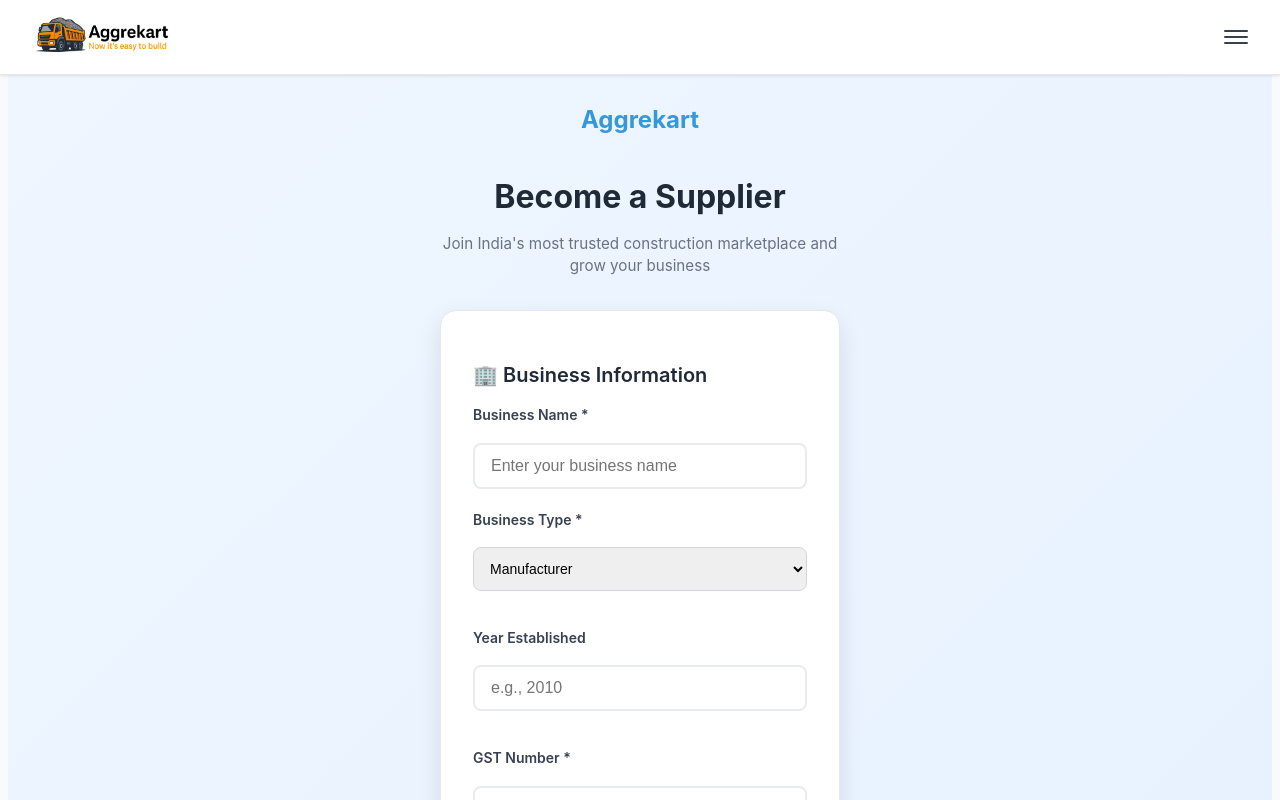
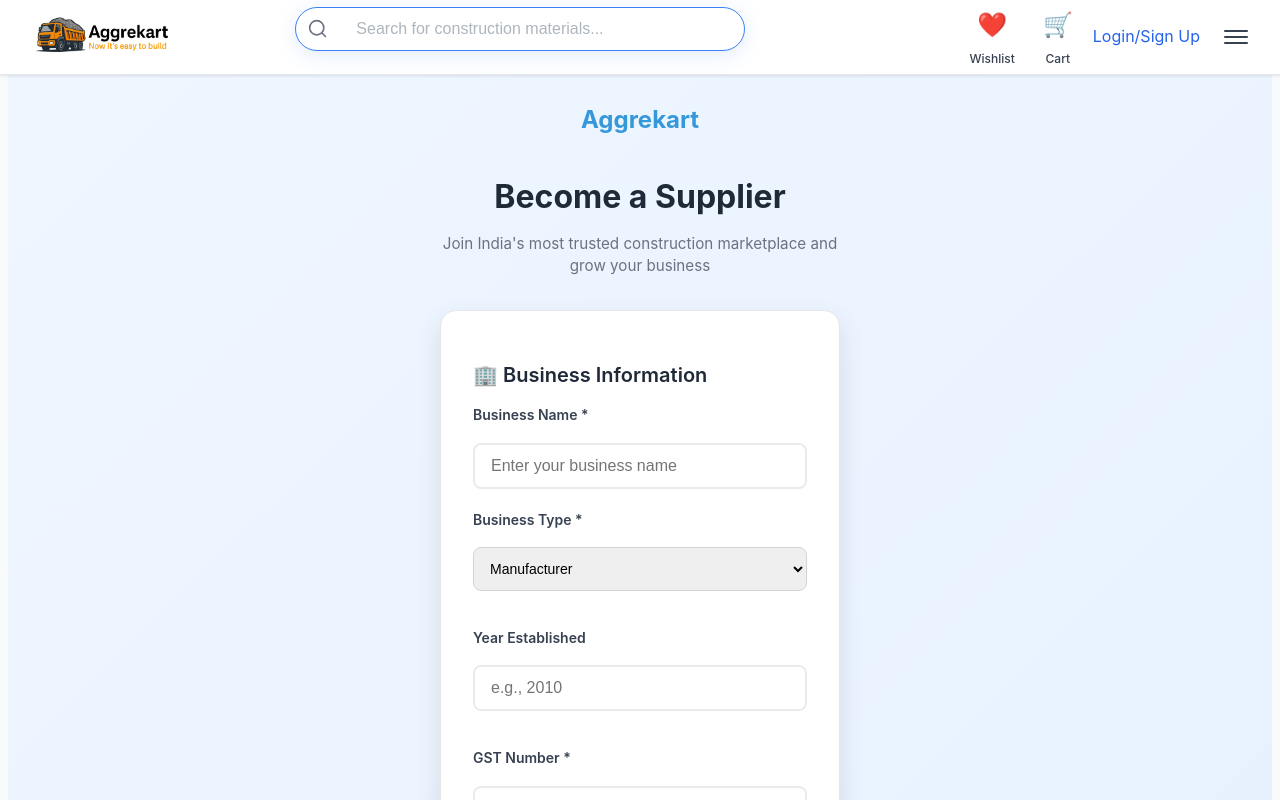
Before and after one commit to devil200120/Aggrekart.com, a React (Vite) app: page /auth/supplier-register in a window 1280 px wide. Shown: the top 800 px of the page. Built offline with nearby package versions, Linux system fonts and the light colour scheme.

Commit message:
Update Navbar.jsx

```diff
--- a/src/components/layout/Navbar.jsx
+++ b/src/components/layout/Navbar.jsx
@@ -2,7 +2,10 @@
 import { Link, useNavigate, useLocation } from 'react-router-dom'
 import { useAuth } from '../../context/AuthContext'
 import CartIcon from '../cart/CartIcon'
+import WishlistIcon from '../cart/WishlistIcon'
 import './Navbar.css'
+import SearchBar from '../common/SearchBar'
+
 // Import the logo image
 import logoImage from '../../image.png'
 
@@ -101,47 +104,68 @@
     <nav className={`navbar ${isScrolled ? 'navbar-scrolled' : ''}`}>
       <div className="container">
         <div className="navbar-content">
-          {/* Logo - Updated with image */}
+          {/* Logo */}
           <Link to="/" className="navbar-logo" onClick={closeMenu}>
             <img
               src={logoImage}
               alt="Aggrekart Logo"
               className="logo-image"
             />
+          </Link>
+           <div className="navbar-search desktop-search">
+    <SearchBar />
+  </div>
 
-          </Link>
+          {/* Desktop Navigation Links */}
+          <div className="navbar-nav desktop-nav">
 
-          {/* Desktop Navigation - REMOVED Home and Products */}
-          <div className="navbar-nav">
-            {/* Only show customer orders link in desktop nav if needed */}
-
+            {user?.role === 'customer' && (
+              <Link to="/orders" className={`nav-link ${isActivePage('/orders') ? 'active' : ''}`}>
+                My Orders
+              </Link>
+            )}
           </div>
 
           {/* Right Actions */}
           <div className="navbar-actions">
-            {/* Cart Icon for customers */}
-            {user?.role === 'customer' && <CartIcon />}
+            {/* Authentication Buttons for Desktop */}
+
+
+            {/* User Actions for Customers */}
+            <div className="user-actions">
+  <WishlistIcon />
+  <CartIcon />
+</div>
 
             {/* User Avatar */}
             {user && (
-              <div className="user-avatar">
+              <div className="user-avatar" title={user.name}>
                 {user.name?.charAt(0)?.toUpperCase() || 'U'}
               </div>
             )}
+            {!user && (
+  <div className="auth-buttons desktop-auth">
+    <Link to="/auth/login" className="btn-login-signup">
+      Login/Sign Up
+    </Link>
+  </div>
+)}
 
             {/* Hamburger Menu Toggle */}
             <button
               className={`hamburger-btn ${isMenuOpen ? 'active' : ''}`}
               onClick={() => setIsMenuOpen(!isMenuOpen)}
+              aria-label="Toggle menu"
             >
               <span></span>
               <span></span>
               <span></span>
             </button>
+
           </div>
         </div>
 
-        {/* Hamburger Menu - KEEPS all items including Home and Products */}
+        {/* Mobile Hamburger Menu */}
         {isMenuOpen && (
           <div className="hamburger-menu">
             {/* User Info */}
@@ -157,6 +181,9 @@
                 </div>
               </div>
             )}
+            <div className="mobile-search">
+      <SearchBar />
+    </div>
 
             {/* Menu Items */}
             <div className="menu-items">
```
